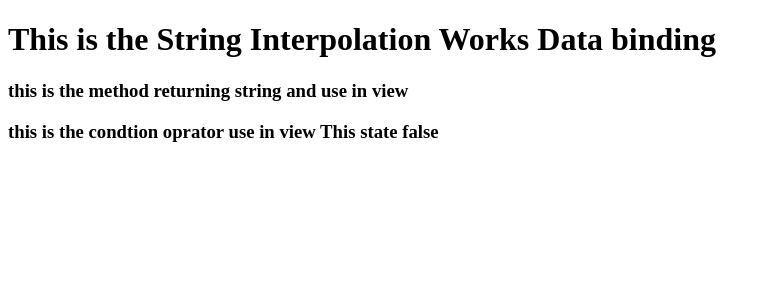
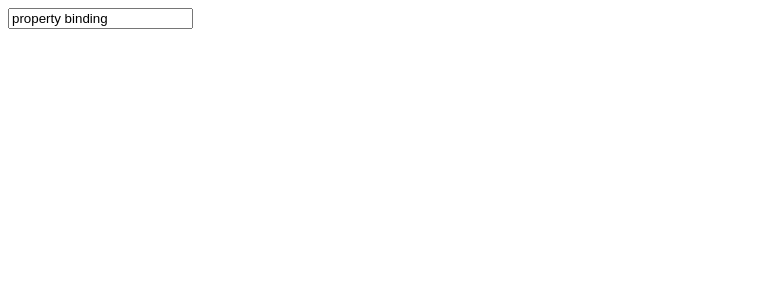
Before and after one commit to nirajsakhare0033/Angular-UxTrends, an Angular app: page / in a window 1280 px wide. Shown: the top 300 px of the page, without its empty margins (0-771 px from the left). Built offline with nearby package versions, Linux system fonts and the light colour scheme.

Commit message:
property binding

```diff
--- a/src/app/binding/binding.component.html
+++ b/src/app/binding/binding.component.html
@@ -1,3 +1,12 @@
-<h1>This is the String Interpolation Works{{title}}</h1>
+<!-- string Interpolation -->
+<!-- <h1>This is the String Interpolation Works{{title}}</h1>
 <h3>{{show()}}</h3>
-<h3>this is the condtion oprator use in view {{condition ? "this state true" : "This state false"}}</h3>
+<h3>this is the condtion oprator use in view {{condition ? "this state true" : "This state false"}}</h3> -->
+<!-- string Interpolation -->
+
+<!-- property binding -->
+
+<input type="
+" name="" id="" [value]="property" [disabled]="false">
+
+<!-- property binding -->
--- a/src/app/binding/binding.component.ts
+++ b/src/app/binding/binding.component.ts
@@ -3,12 +3,18 @@ import { Component } from '@angular/core';
 @Component({
   selector: 'app-binding',
   templateUrl: './binding.component.html',
-  styleUrls: ['./binding.component.css']
+  styleUrls: ['./binding.component.css'],
 })
 export class BindingComponent {
-title:string=" Data binding";
-show(){
-  return "this is the method returning string and use in view"
+  //string interpolation
+
+  // title: string = ' Data binding';
+  // show() {
+  //   return 'this is the method returning string and use in view';
+  // }
+  // condition: boolean = false;
+
+  //string interpolation
+
+  property="property binding";
 }
-condition:boolean=false;
-}
```
